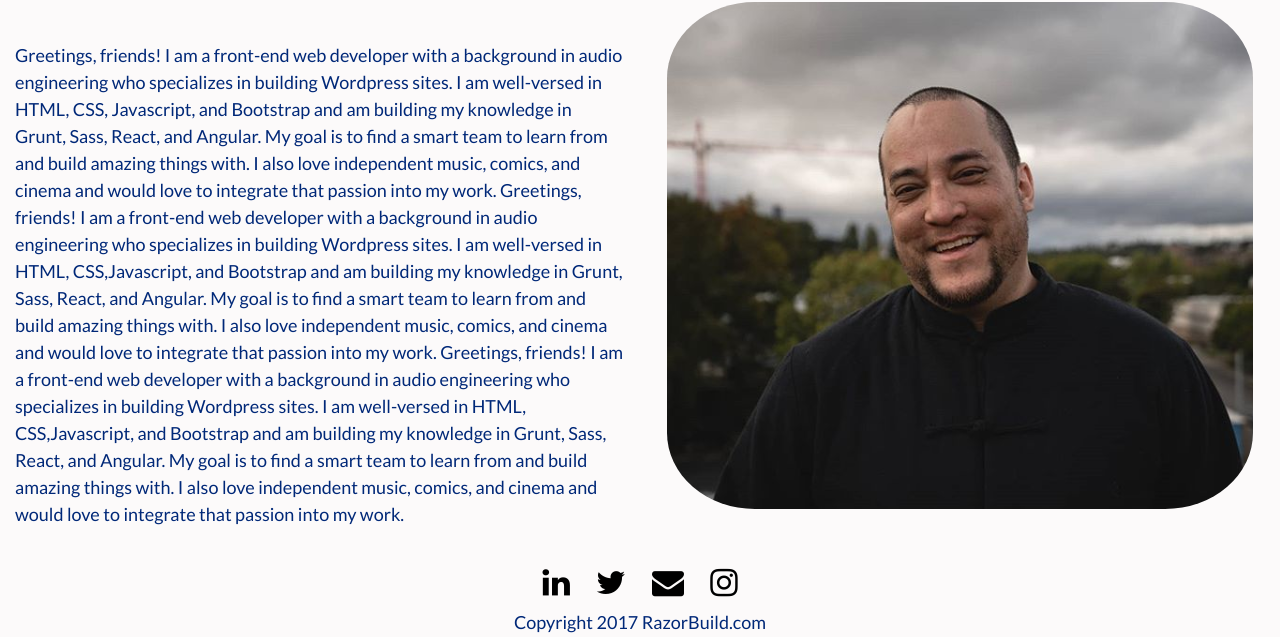
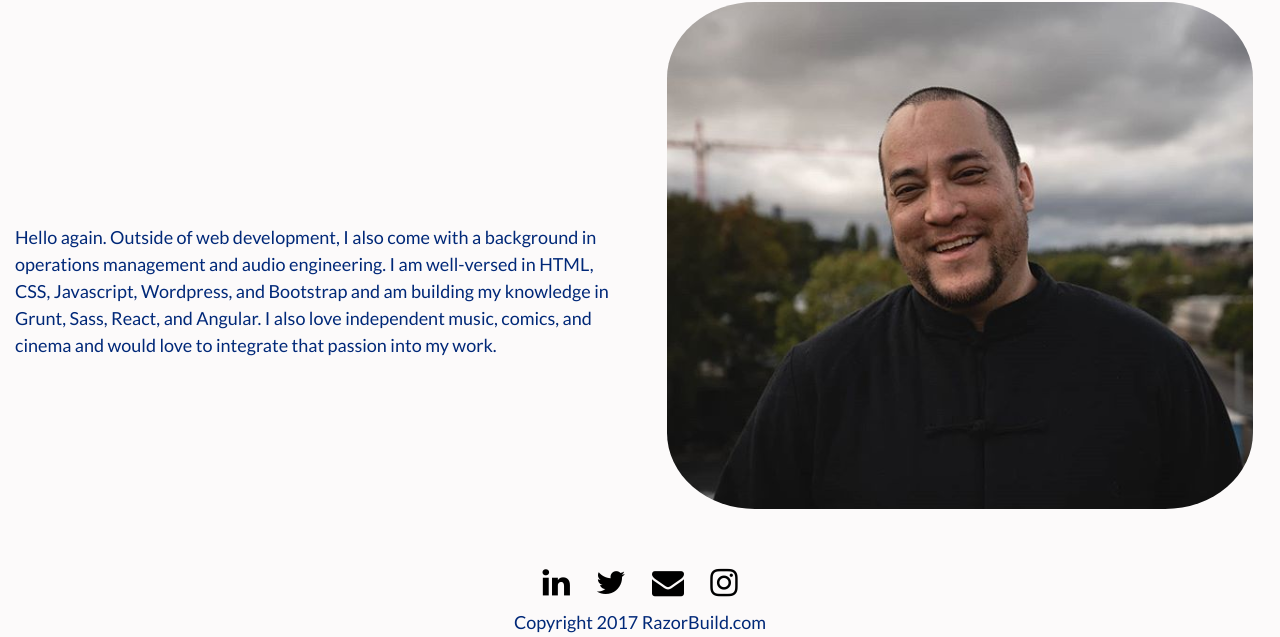
Before and after one commit to nhodge253/nhodge253.github.io, a website: page about.html in a window 1280 px wide. Shown: the part 163-800 px from the top of the page. Drawn offline with Linux system fonts and the light colour scheme; a web font is replaced by a local one.

Commit message:
minor content edits on home and about page

```diff
--- a/about.html
+++ b/about.html
@@ -25,11 +25,7 @@
         >
           <span class="navbar-toggler-icon"></span>
         </button>
-        <div class="col-3" id="navtro">
-          <h1>
-            A little backstory....
-          </h1>
-        </div>
+
         <div class="collapse navbar-collapse top-right" id="mainnav">
           <ul class="navbar-nav ml-auto">
             <li class="nav-item">
@@ -45,24 +41,19 @@
         </div>
       </nav>
     </div>
-
+    <div class="col-3" id="navtro">
+      <h1>
+        A little backstory....
+      </h1>
+    </div>
     <div class="container">
       <div class="row">
-        <div class="col-md-6 mb-5 mt-5 mb-lg-0 text-left">
+        <div class="col-md-6 mb-5 mt-5 mb-lg-0 text-left d-flex align-items-center">
           <p>
-            Greetings, friends! I am a front-end web developer with a background in audio engineering who specializes in
-            building Wordpress sites. I am well-versed in HTML, CSS, Javascript, and Bootstrap and am building my
-            knowledge in Grunt, Sass, React, and Angular. My goal is to find a smart team to learn from and build
-            amazing things with. I also love independent music, comics, and cinema and would love to integrate that
-            passion into my work. Greetings, friends! I am a front-end web developer with a background in audio
-            engineering who specializes in building Wordpress sites. I am well-versed in HTML, CSS,Javascript, and
-            Bootstrap and am building my knowledge in Grunt, Sass, React, and Angular. My goal is to find a smart team
-            to learn from and build amazing things with. I also love independent music, comics, and cinema and would
-            love to integrate that passion into my work. Greetings, friends! I am a front-end web developer with a
-            background in audio engineering who specializes in building Wordpress sites. I am well-versed in HTML,
-            CSS,Javascript, and Bootstrap and am building my knowledge in Grunt, Sass, React, and Angular. My goal is to
-            find a smart team to learn from and build amazing things with. I also love independent music, comics, and
-            cinema and would love to integrate that passion into my work.
+            Hello again. Outside of web development, I also come with a background in operations management and
+            audio engineering. I am well-versed in HTML, CSS, Javascript, Wordpress, and Bootstrap and am building my
+            knowledge in Grunt, Sass, React, and Angular.  I also love independent music, comics, and cinema and would
+            love to integrate that passion into my work.
           </p>
         </div>
         <div class="col-md-6 mb-5 mt-2 mb-lg-0">
```
Also changed, not shown: contact.html (+2 -7 lines), index.html (+3 -3 lines).
